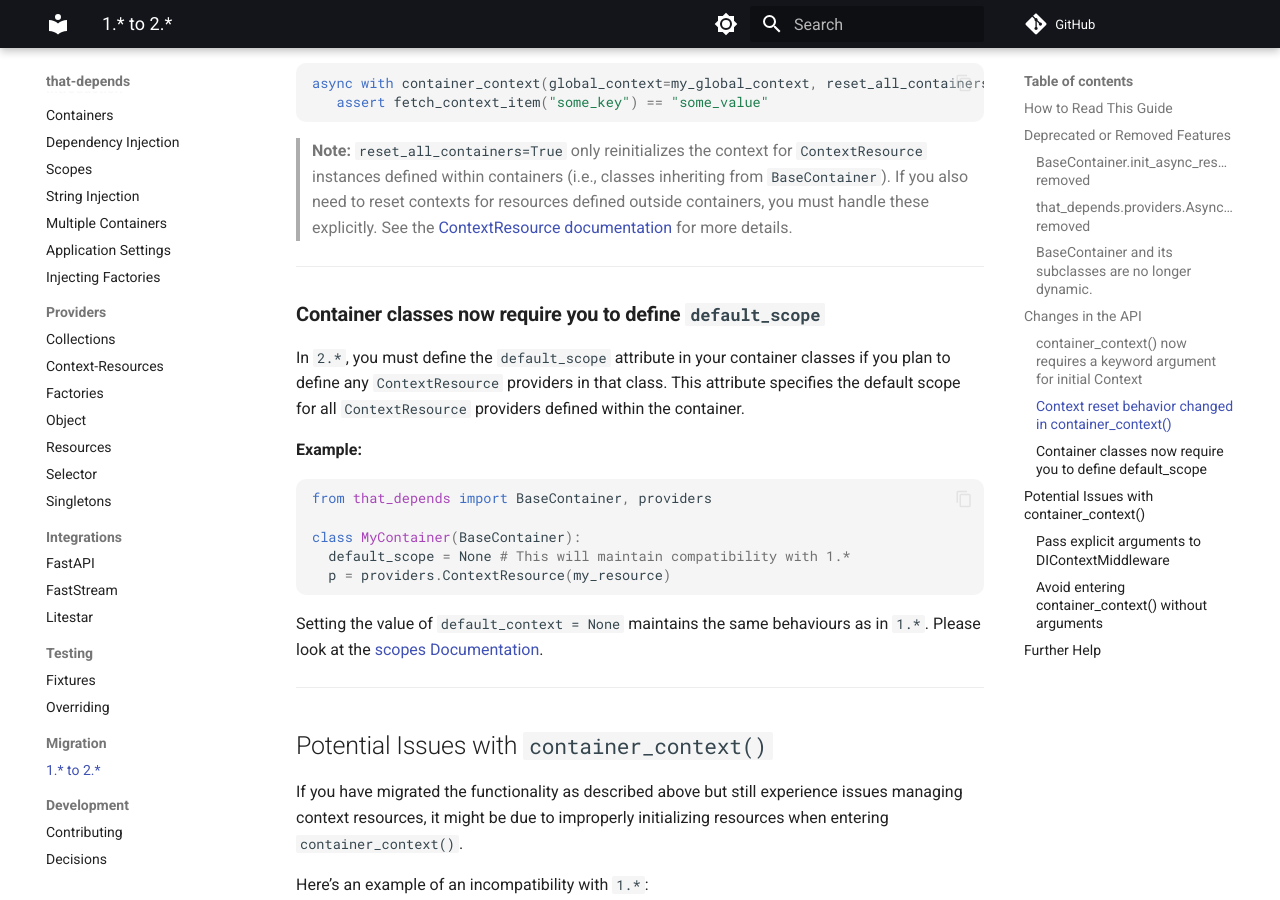
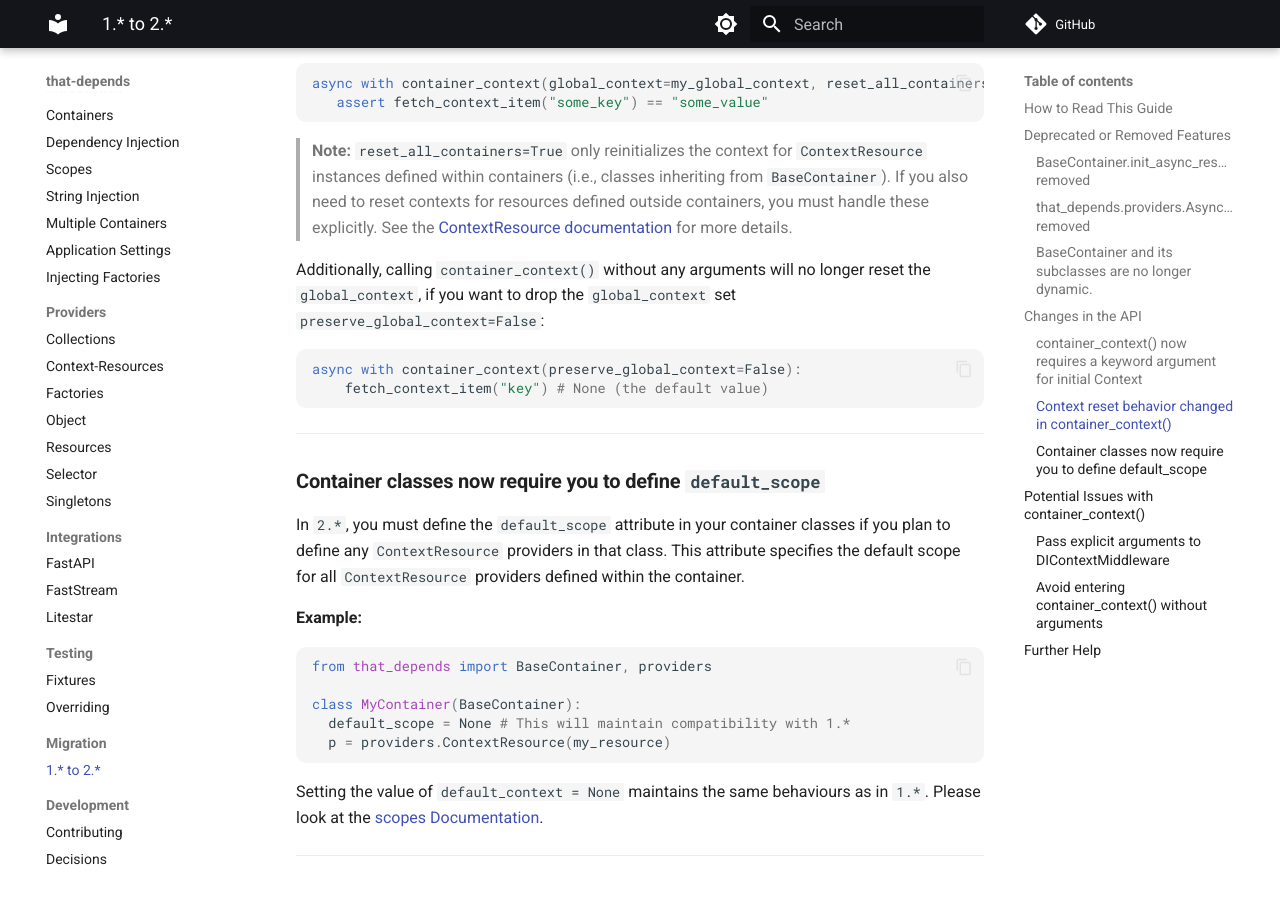
Before and after one commit to modern-python/that-depends, an MkDocs documentation site: the page built from docs/migration/v2.md, in a window 1280 px wide and 900 px high, scrolled down 2630 px. Built offline with MkDocs 1.6.1 and Material for MkDocs 9.7.7, drawn with Linux system fonts in a browser that asks for light colours; comment, search, counter and statistics services are not loaded.

Commit message:
Updated documentation.

````diff
--- a/docs/migration/v2.md
+++ b/docs/migration/v2.md
@@ -109,6 +109,14 @@ async with container_context(global_context=my_global_context, reset_all_contain
 
 > **Note:** `reset_all_containers=True` only reinitializes the context for `ContextResource` instances defined within containers (i.e., classes inheriting from `BaseContainer`). If you also need to reset contexts for resources defined outside containers, you must handle these explicitly. See the [ContextResource documentation](../providers/context-resources.md) for more details.
 
+
+Additionally, calling `container_context()` without any arguments will no longer reset the `global_context`, if you want to drop the `global_context` set `preserve_global_context=False`:
+
+```python
+async with container_context(preserve_global_context=False):
+    fetch_context_item("key") # None (the default value)
+```
+
 ---
 
 ### **Container classes now require you to define `default_scope`**
````
Also changed, not shown: docs/providers/context-resources.md (+1 -1 lines).
